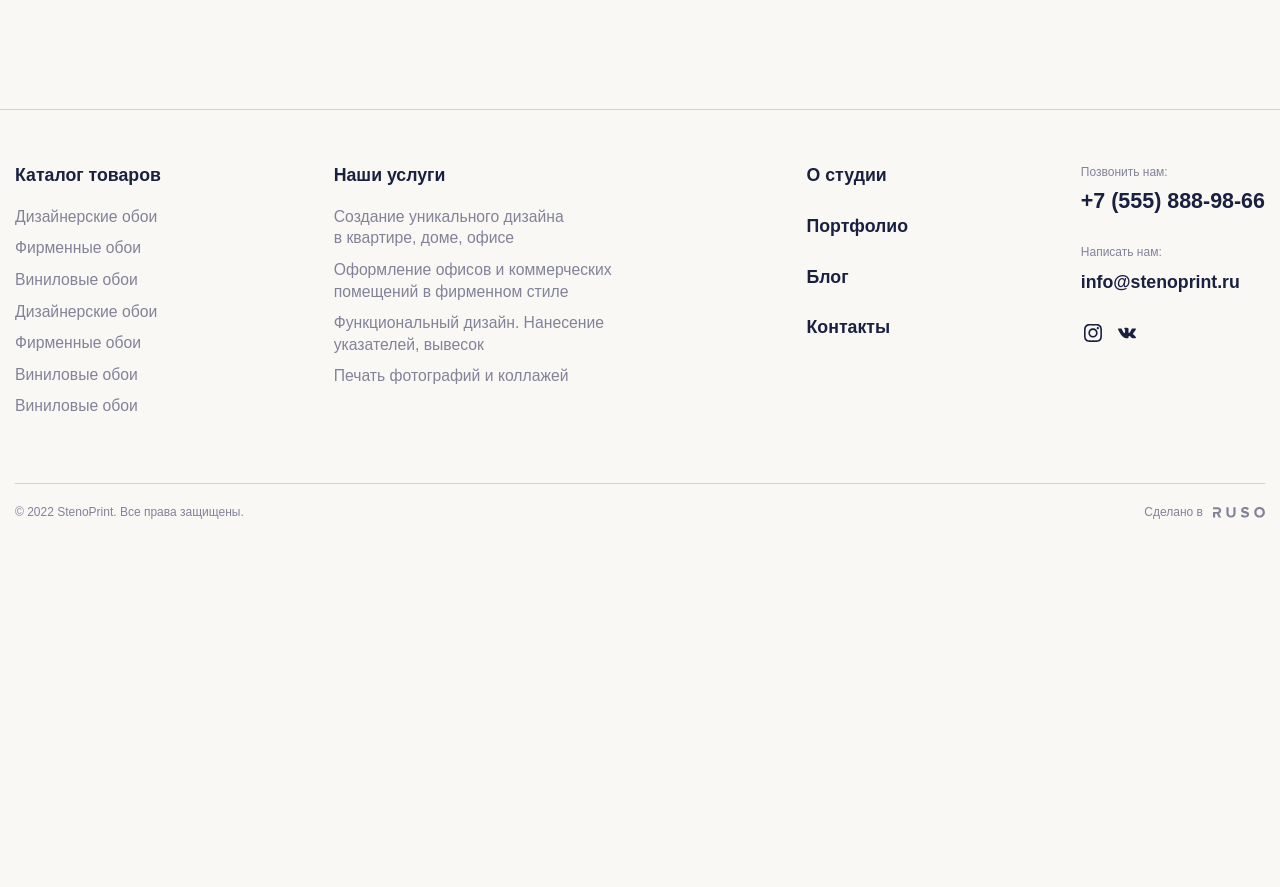
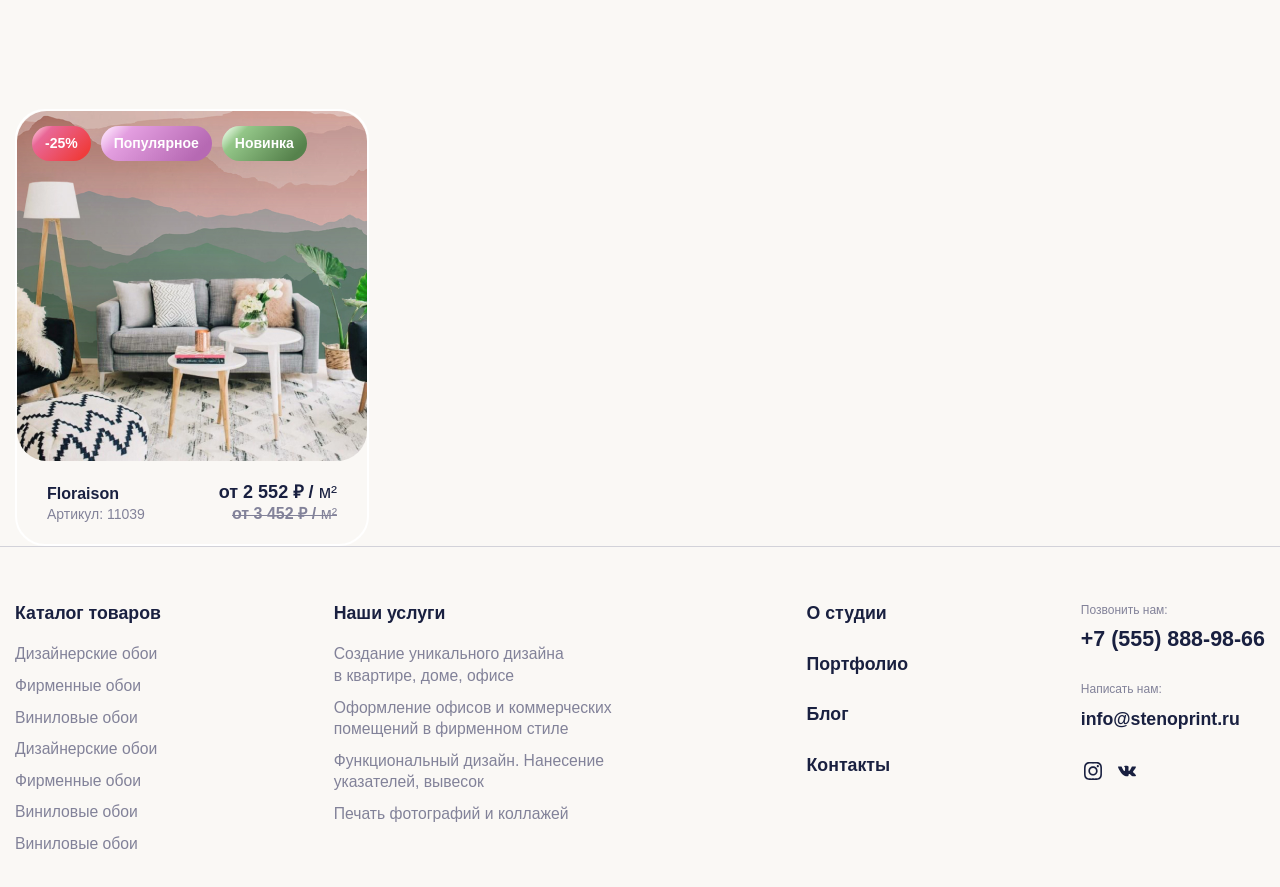
Before and after one commit to Salosion/stenoPrint, a website built with webpack: page src/index.html in a window 1280 px wide. Shown: the part 3063-3950 px from the top of the page. Before the commit the page ends 3604 px from the top, so only its background shows below. Built offline with nearby package versions, Linux system fonts and the light colour scheme; files whose address does not match are found by name.

Commit message:
added product card

```diff
--- /dev/null
+++ b/src/html/_product-card.htm
@@ -0,0 +1,27 @@
+<div class="product-card">
+  <div class="product-card__container">
+    <div class="product-card__item item-product-card">
+      <img class="item-product-card__img" src="@img/product-card/01.png" alt="Продукт">
+      <div class="item-product-card__top">
+        <span class="item-product-card__sale">-25%</span>
+        <span class="item-product-card__popular">Популярное</span>
+        <span class="item-product-card__new">Новинка</span>
+        <!-- <span class="item-product-card__stock">В наличии</span> -->
+      </div>
+      <div class="item-product-card__info info-product-card">
+        <div class="info-product-card__left">
+          <h6 class="info-product-card__title">Floraison</h6>
+          <p class="info-product-card__code">Артикул: 11039</p>
+        </div>
+        <div class="info-product-card__right">
+          <p class="info-product-card__price">от 2 552 ₽ / <span>м²</span></p>
+          <p class="info-product-card__old-price">от 3 452 ₽ / <span>м²</span></p>
+        </div>
+      </div>
+      <div class="item-product-card__actions actions-product-card">
+        <button class="actions-product-card__btn">Подробнее</button>
+        <a class="actions-product-card__link" href="#">Купить в 1 клик</a>
+      </div>
+    </div>
+  </div>
+</div>
--- a/src/index.html
+++ b/src/index.html
@@ -12,6 +12,7 @@
         @@include('html/_feature.htm',{})
         @@include('html/_offer.htm',{})
         @@include('html/_blog-home.htm',{})
+        @@include('html/_product-card.htm',{})
       </main>
 			@@include('html/_footer.htm',{})
 		</div>
--- /dev/null
+++ b/src/scss/product-card.scss
@@ -0,0 +1,185 @@
+.product-card {
+  &__item {
+    display: inline-block;
+    cursor: pointer;
+    border-radius: rem(30);
+    border: rem(2) solid $whiteColor;
+    background-color: $bg;
+
+    @media (any-hover: hover) {
+      &:hover {
+        border-bottom-left-radius: rem(0);
+        border-bottom-right-radius: rem(0);
+
+        .item-product-card__actions {
+          display: flex;
+        }
+      }
+    }
+  }
+}
+
+.item-product-card {
+  position: relative;
+
+  &__img {
+    border-radius: rem(30);
+  }
+
+  &__top {
+    position: absolute;
+    display: flex;
+    gap: rem(10);
+    top: rem(15);
+    left: rem(15);
+  }
+
+  &__sale,
+  &__popular,
+  &__stock,
+  &__new {
+    border-radius: rem(50);
+    padding: rem(8) rem(13);
+    font-weight: 600;
+    font-size: rem(14);
+    line-height: math.div(20, 14);
+    line-height: 140%;
+    color: $whiteColor;
+  }
+
+  &__sale {
+    background: linear-gradient(133.97deg, #FFCFE0 3.15%, #E96796 22.8%, #EF3C3C 85.51%);
+  }
+
+  &__popular {
+    background: linear-gradient(133.97deg, #FFE9FE 3.15%, #E39EE0 22.8%, #B669B3 85.51%);
+  }
+
+  &__new {
+    background: linear-gradient(133.97deg, #F2FFEF 3.15%, #93C688 22.8%, #56824C 85.51%);
+  }
+
+  &__stock {
+    background: linear-gradient(133.97deg, #C2CCFF 3.15%, #465EDB 22.8%, #3147BA 85.51%);
+  }
+
+  &__info {
+    padding: rem(20) rem(30);
+  }
+
+  &__actions {
+    position: absolute;
+    width: rem(354);
+    bottom: rem(-97);
+    border-bottom-left-radius: rem(30);
+    border-bottom-right-radius: rem(30);
+    left: rem(-2);
+    right: 0;
+    display: none;
+    align-items: center;
+    justify-content: space-between;
+    gap: rem(10);
+    padding: rem(20) rem(30);
+    background-color: $bg;
+    border: rem(2) solid $whiteColor;
+  }
+}
+
+.info-product-card {
+  display: flex;
+  align-items: center;
+  justify-content: space-between;
+  align-items: flex-end;
+
+  &__title {
+    font-weight: 600;
+    line-height: math.div(22, 16);
+    color: $mainColor;
+  }
+
+  &__code {
+    font-size: rem(14);
+    line-height: math.div(20, 14);
+    line-height: 140%;
+    color: $textColor;
+  }
+
+  &__price {
+    font-weight: 600;
+    font-size: rem(18);
+    line-height: math.div(23, 18);
+    color: $mainColor;
+
+    span {
+      font-weight: 400;
+    }
+  }
+
+  &__old-price {
+    position: relative;
+    font-weight: 700;
+    line-height: math.div(18, 14);
+    color: $textColor;
+    float: right;
+
+    &::after {
+      content: '';
+      position: absolute;
+      width: 100%;
+      height: rem(1.5);
+      left: 0;
+      top: rem(11);
+      background-color: $textColor;
+    }
+
+    span {
+      font-weight: 400;
+    }
+  }
+}
+
+.actions-product-card {
+  &__btn {
+    padding: rem(15) rem(27);
+    background: $redColor;
+    border-radius: rem(50);
+    font-weight: 600;
+    line-height: math.div(22, 16);
+    line-height: 140%;
+    color: $whiteColor;
+    transition: all 0.3s ease 0s;
+
+    @media (any-hover: hover) {
+      &:hover {
+        background: $redHover;
+        box-shadow: 0rem 0.9375rem 1.25rem -0.9375rem $redHover;
+      }
+    }
+  }
+
+  &__link {
+    position: relative;
+    font-weight: 600;
+    font-size: rem(18);
+    line-height: math.div(23, 18);
+    color: $mainColor;
+    transition: all 0.3s ease 0s;
+    border-bottom: rem(1) solid $mainColor;
+
+    &::after {
+      content: '';
+      position: absolute;
+      bottom: 0;
+      left: 0;
+      width: 100%;
+      background-color: $whiteColor;
+    }
+
+    @media (any-hover: hover) {
+      &:hover {
+        color: $redHover;
+        border-color: $redHover ;
+      }
+    }
+  }
+}
--- a/src/scss/style.scss
+++ b/src/scss/style.scss
@@ -23,6 +23,7 @@ $textColor: #828299;
 $redColor: #ff2e51;
 $redHover: #fa052e;
 $borderColor: #ededf2;
+$bg: #faf8f5;
 
 // НАСТРОЙКИ ===============================================================================================================================================================================================================================================================================================
 // Минимальная ширина страницы
@@ -143,6 +144,7 @@ body {
 @import "offer";
 @import "blog-home";
 @import "blog-home";
+@import "product-card";
 
 // Подключение стилей отдельных страниц
 @import "index";
```
Also changed, not shown: src/img/product-card/01.png (added), src/img/product-card/02.png (added), src/img/product-card/03.png (added), src/img/product-card/04.png (added).
